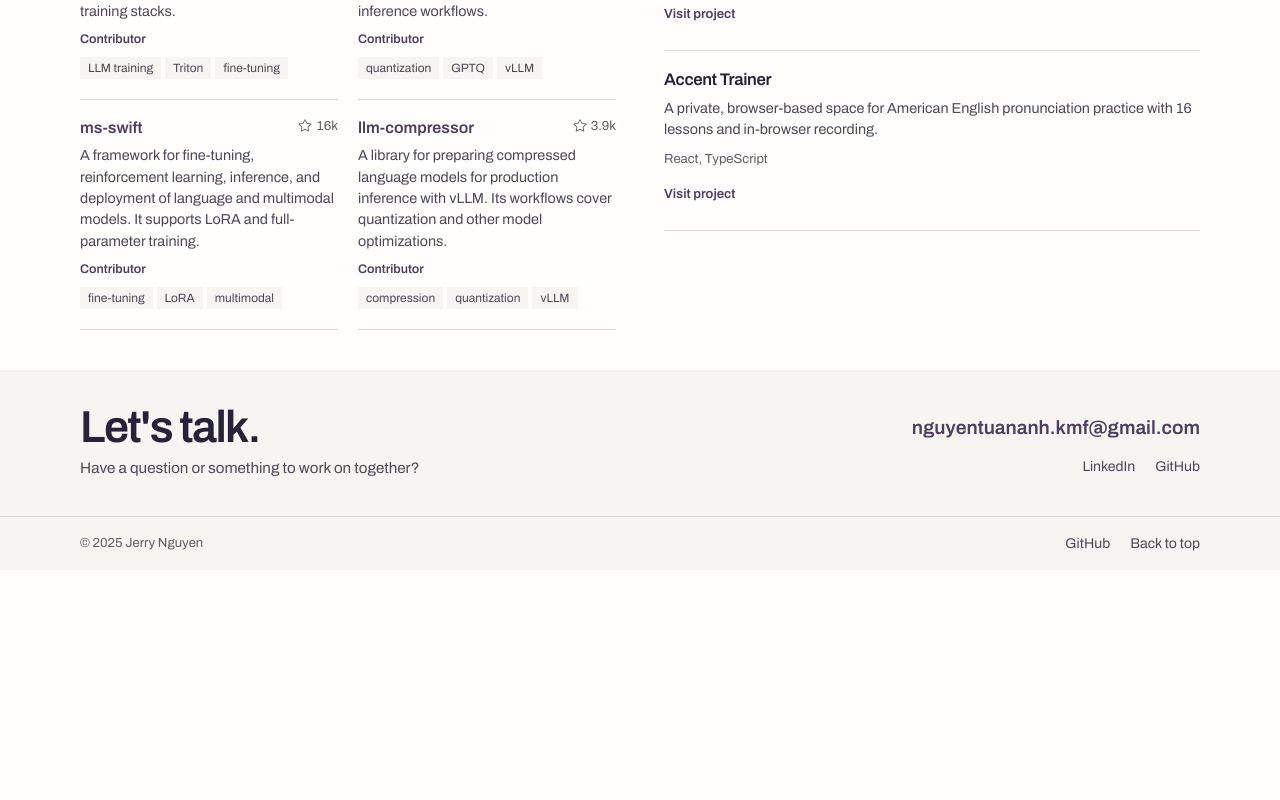
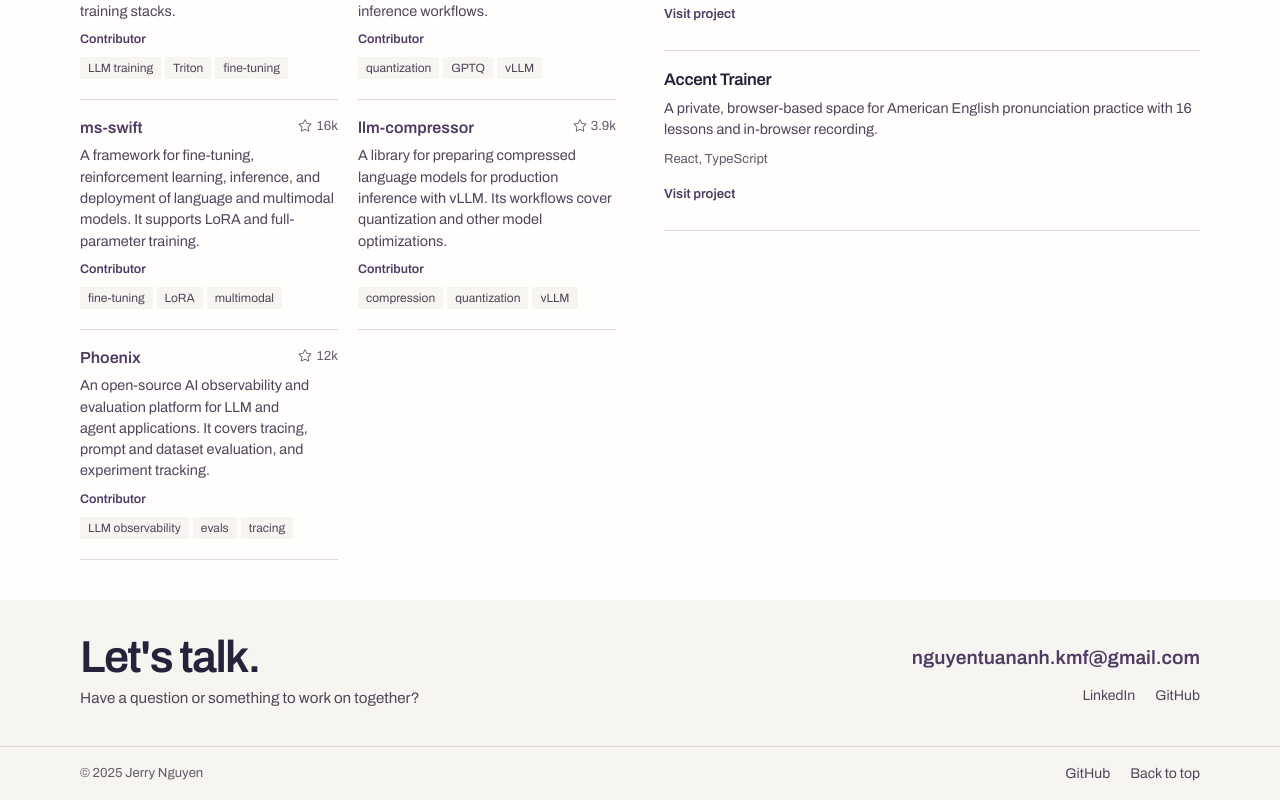
Before and after one commit to anh-nguyenn/anh-nguyenn.github.io, a Next.js app: page / in a window 1280 px wide. Shown: the part 1333-2133 px from the top of the page. Before the commit the page ends 1903 px from the top, so only its background shows below. Built offline with nearby package versions, Linux system fonts and the light colour scheme.

Commit message:
Add Phoenix to open source contributions

```diff
--- a/src/data/openSource.ts
+++ b/src/data/openSource.ts
@@ -27,6 +27,13 @@ const openSource = [
     description: "A library for preparing compressed language models for production inference with vLLM. Its workflows cover quantization and other model optimizations.",
     tags: ["compression", "quantization", "vLLM"],
   },
+  {
+    project: "Phoenix",
+    repoUrl: "https://github.com/Arize-ai/phoenix",
+    fallbackStars: 12033,
+    description: "An open-source AI observability and evaluation platform for LLM and agent applications. It covers tracing, prompt and dataset evaluation, and experiment tracking.",
+    tags: ["LLM observability", "evals", "tracing"],
+  },
 ];
 
 export default openSource;
```
Also changed, not shown: 1 other file (tests, documents, lock files or other folders).
